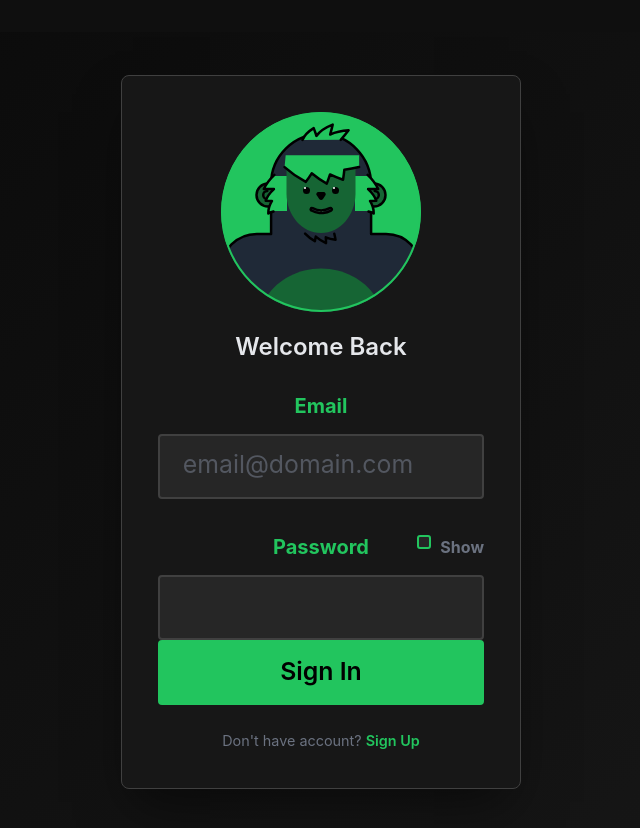
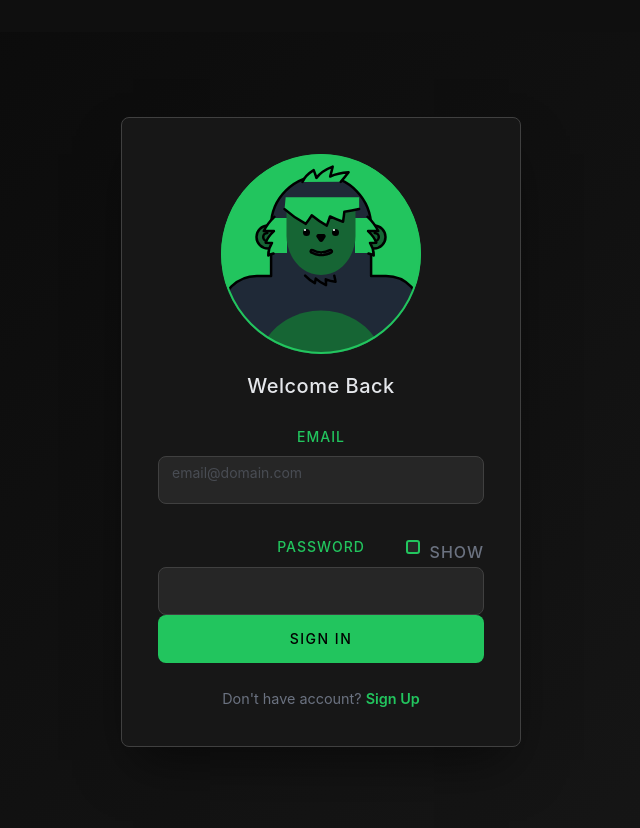
Before and after one commit to faizsayeed/consistency-tracker, a website: page frontend/index.html in a window 1280 px wide. Shown: the whole page, without its empty margins (319-959 px from the left). Drawn offline with nearby package versions, Linux system fonts and the light colour scheme; some packages are replaced by stand-ins of ours.

Commit message:
Refine login page typography for classy premium look

```diff
--- a/frontend/css/auth.css
+++ b/frontend/css/auth.css
@@ -130,8 +130,9 @@
 .yeti-form-section h2 {
     margin-bottom: 1.5rem;
     color: #e5e7eb;
-    font-size: 1.5rem;
-    font-weight: 600;
+    font-size: 1.25rem;
+    font-weight: 500;
+    letter-spacing: 0.5px;
 }
 
 /* Yeti Input Groups */
@@ -146,12 +147,14 @@
 }
 
 .yeti-input-group label {
-    margin: 0 0 12px;
+    margin: 0 0 8px;
     display: block;
-    font-size: 1.25em;
+    font-size: 0.875rem;
     color: #22c55e;
-    font-weight: 700;
+    font-weight: 500;
     font-family: inherit;
+    text-transform: uppercase;
+    letter-spacing: 1px;
 }
 
 .yeti-input-group input[type=email],
@@ -159,48 +162,50 @@
 .yeti-input-group input[type=password] {
     display: block;
     margin: 0;
-    padding: 0.875em 1em 0;
+    padding: 0.75em 1em;
     background-color: #262626;
-    border: solid 2px #404040;
-    border-radius: 4px;
+    border: solid 1px #404040;
+    border-radius: 8px;
     -webkit-appearance: none;
     appearance: none;
     box-sizing: border-box;
     width: 100%;
-    height: 65px;
-    font-size: 1.55em;
+    height: 48px;
+    font-size: 1rem;
     color: #e5e7eb;
-    font-weight: 600;
+    font-weight: 400;
     font-family: inherit;
-    transition: box-shadow 0.2s linear, border-color 0.25s ease-out;
+    transition: all 0.2s ease;
 }
 
 .yeti-input-group input[type=email]:focus,
 .yeti-input-group input[type=text]:focus,
 .yeti-input-group input[type=password]:focus {
     outline: none;
-    box-shadow: 0px 2px 10px rgba(34, 197, 94, 0.3);
-    border: solid 2px #22c55e;
+    border: solid 1px #22c55e;
+    box-shadow: 0 0 0 3px rgba(34, 197, 94, 0.1);
 }
 
 /* Yeti Button */
 .yeti-btn {
     display: block;
     margin: 0;
-    padding: 0.65em 1em 1em;
+    padding: 0.75em 1em;
     background-color: #22c55e;
     border: none;
-    border-radius: 4px;
+    border-radius: 8px;
     box-sizing: border-box;
     box-shadow: none;
     width: 100%;
-    height: 65px;
-    font-size: 1.55em;
+    height: 48px;
+    font-size: 0.875rem;
     color: #000;
-    font-weight: 600;
+    font-weight: 500;
     font-family: inherit;
-    transition: background-color 0.2s ease-out;
+    transition: all 0.2s ease-out;
     cursor: pointer;
+    text-transform: uppercase;
+    letter-spacing: 1.5px;
 }
 
 .yeti-btn:hover,
@@ -218,19 +223,19 @@
 .yeti-input-group .helper1 {
     top: 0;
     left: 0;
-    transform: translate(1em, 2.2em) scale(1);
+    transform: translate(1em, 2.6em) scale(1);
     transform-origin: 0 0;
     color: #6b7280;
-    font-size: 1.55em;
+    font-size: 0.875rem;
     font-weight: 400;
-    opacity: 0.65;
+    opacity: 0.5;
     pointer-events: none;
     transition: transform 0.2s ease-out, opacity 0.2s linear;
 }
 
 .yeti-input-group.focusWithText .yeti-helper {
-    transform: translate(1em, 1.55em) scale(0.6);
-    opacity: 1;
+    transform: translate(1em, 2em) scale(0.85);
+    opacity: 0.7;
 }
 
 /* Password Toggle */
```
